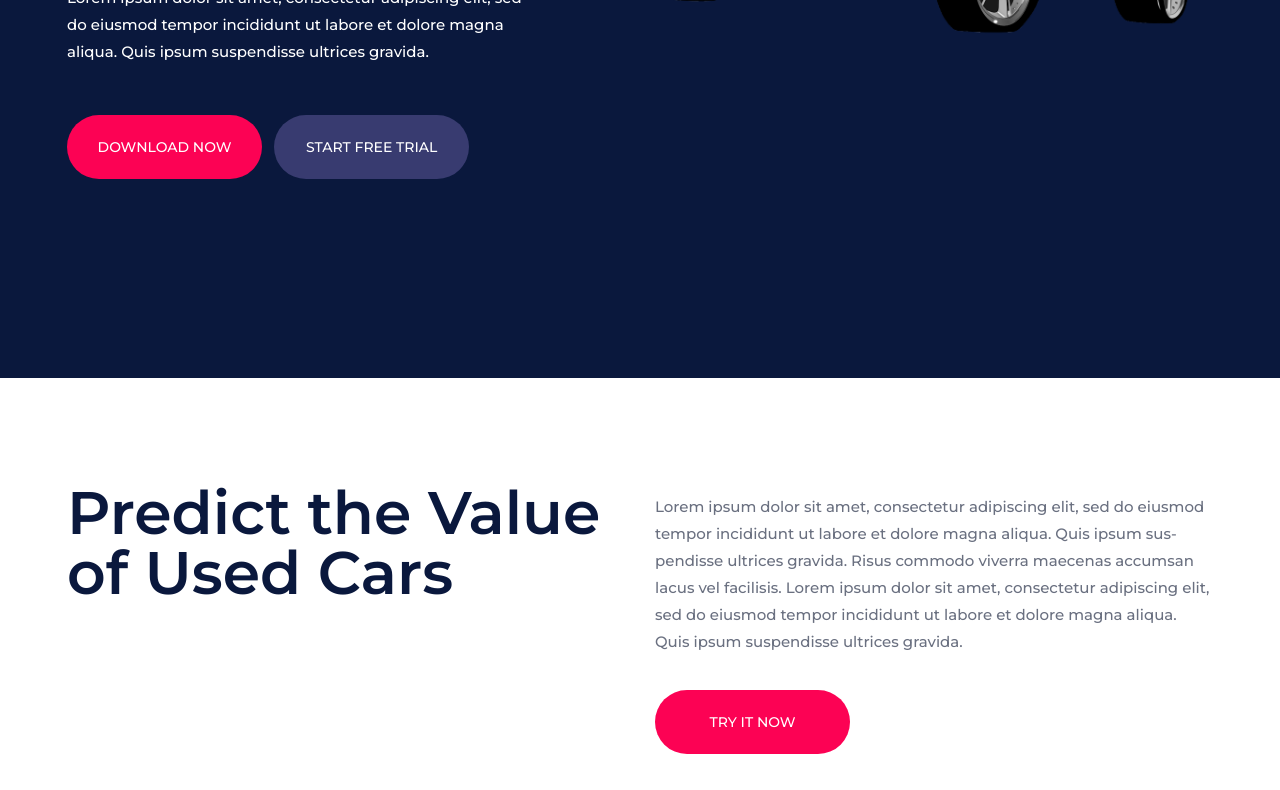
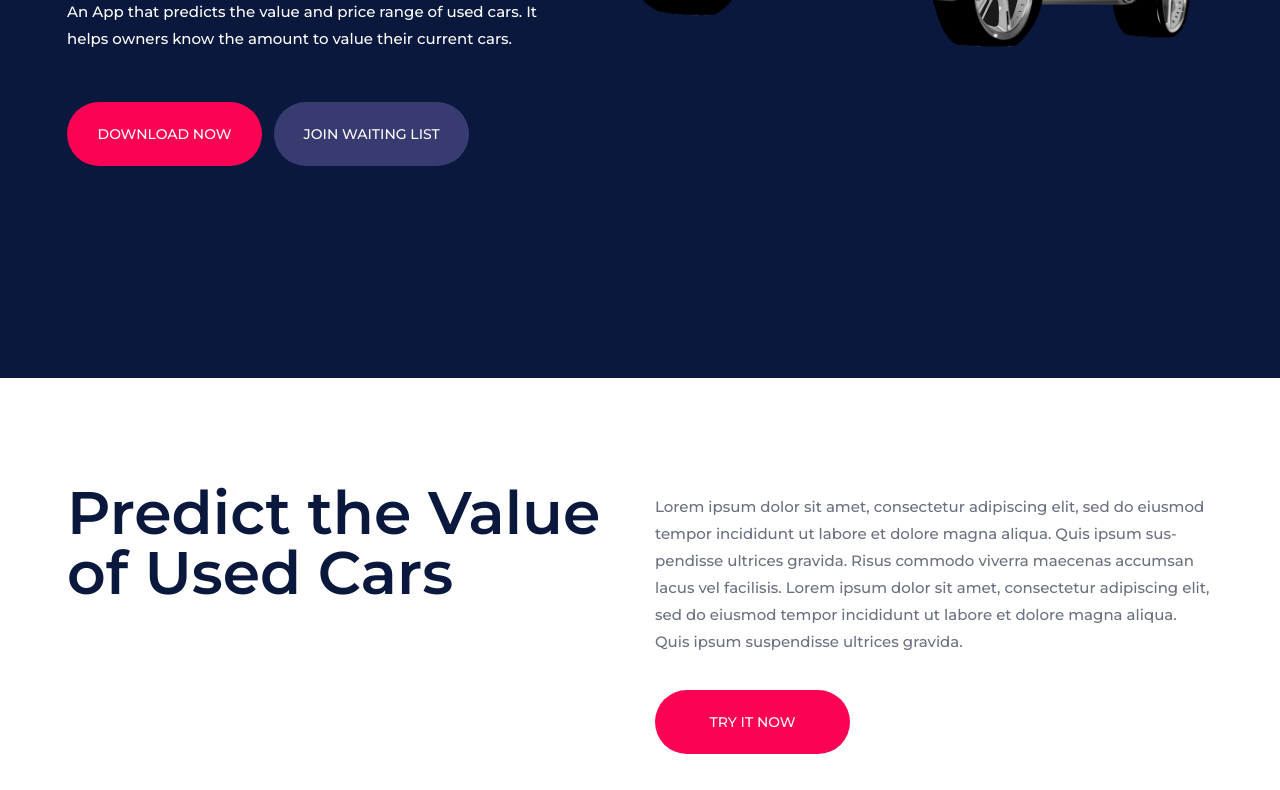
Before and after one commit to gyrationtechs/Carvaluate-demo, a plain HTML site: page index.html in a window 1280 px wide. Shown: the part 464-1254 px from the top of the page. Drawn offline with Linux system fonts and the light colour scheme.

Commit message:
Update index.html

```diff
--- a/index.html
+++ b/index.html
@@ -66,9 +66,9 @@
 						<div class="col-lg-6">
 							<div class="hs-text">
 								<h2><span>Valuate</span> your Cars</h2>
-								<p>Lorem ipsum dolor sit amet, consectetur adipiscing elit, sed do eiusmod tempor incididunt ut labore et dolore magna aliqua. Quis ipsum suspendisse ultrices gravida. </p>
+<p>An App that predicts the value and price range of used cars. It helps owners know the amount to value their current cars. </p>
 								<a href="#" class="site-btn">Download Now</a>
-								<a href="#" class="site-btn sb-c2">Start free trial</a>
+								<a href="#email" class="site-btn sb-c2">Join Waiting List</a>
 							</div>
 						</div>
 						<div class="col-lg-6">
@@ -169,7 +169,7 @@
 					</div>
 				</div>
 				<div class="col-lg-6">
-					<p>Consectetur adipiscing elit, sed do eiusmod tempor incididunt ut labore et dolore magna aliqua. Quis ipsum suspendisse ultrices gravida. Risus commodo viverra maecenas accumsan lacus vel facilisis. Lorem ipsum dolor sit amet, consectetur adipiscing elit, sed do eiusmod tempor incididunt ut labore et dolore magna aliqua.</p>
+					<p>Carvaluate helps owners know the amount to value their current cars. Helps insurance companies to know the value to base their Premium on. It also helps shoppers plan for their car needs.</p>
 				</div>
 			</div>
 			<div class="row">
@@ -205,10 +205,10 @@
 	<!-- Subscription section -->
 	<!-- <section class="subscription-section spad">
 		<div class="container">
-			<div class="row">
-				<div class="col-lg-6">
+			<div class="row text-center">
+				<div class="col-lg-12">
 					<div class="sub-text">
-						<h2>Subscription from $15/month</h2>
+						<h2>Join the Waiting List</h2>
 						<h3>Start a free trial now</h3>
 						<p>Consectetur adipiscing elit, sed do eiusmod tempor incididunt ut labore et dolore magna aliqua. Quis ipsum suspendisse ultrices gravida. Risus commodo viverra maecenas accumsan lacus vel facilisis. Lorem ipsum dolor sit amet, consectetur adipiscing elit, sed do eiusmod tempor incididunt ut labore et dolore magna aliqua.</p>
 						<a href="#" class="site-btn">Try it now</a>
```
